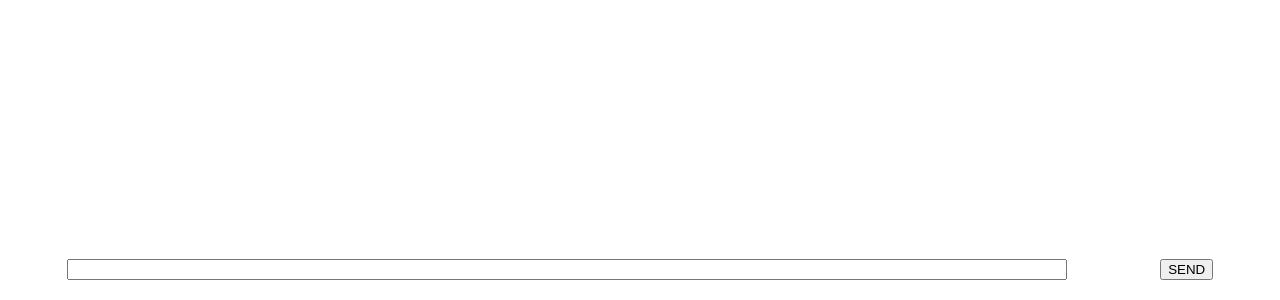
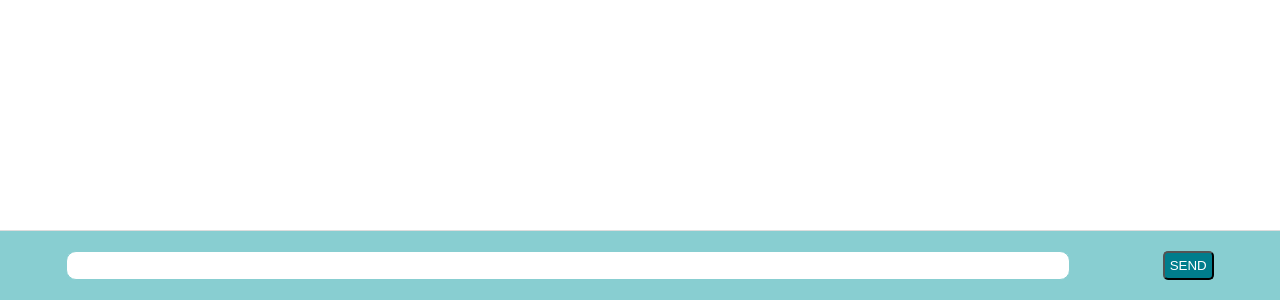
Before and after one commit to johnram528/simple-chat-app, an Angular app in the folder client/: page / in a window 1280 px wide. Shown: the part 500-800 px from the top of the page. Built offline with nearby package versions, Linux system fonts and the light colour scheme.

Commit message:
style chat input

```diff
--- a/client/src/app/components/chat-box/chat-box.component.html
+++ b/client/src/app/components/chat-box/chat-box.component.html
@@ -7,8 +7,8 @@
     </ul>
   </div>
 
-  <div class="chat-input-container flex jc-space-around padding-sm">
+  <div class="chat-input-container flex jc-space-around padding-sm bg-secondary">
     <input [(ngModel)]="newMessage" (keyup)="$event.keyCode == 13 && send()" class="chat-input" />
-    <button class="chat-input-send-btn" (click)="send()">SEND</button>
+    <button class="chat-input-send-btn bg-primary" (click)="send()">SEND</button>
   </div>
 </div>
--- a/client/src/app/components/chat-box/chat-box.component.scss
+++ b/client/src/app/components/chat-box/chat-box.component.scss
@@ -6,6 +6,20 @@
   min-height: 400px;
 }
 
+.chat-input-container {
+  border-top: 1px solid #ddd;
+}
+
 .chat-input {
   width: 80%;
+  border: 1px solid rgb(136, 206, 209);
+  border-radius: 10px;
+  padding: 5px;
 }
+
+.chat-input-send-btn {
+  color: white;
+  padding: 5px;
+  border-radius: 5px;
+  cursor: pointer;
+}
--- a/client/src/styles.scss
+++ b/client/src/styles.scss
@@ -11,6 +11,14 @@ ul { list-style-type: none; }
 
 .full-height {
   height: 100%;
+}
+
+.bg-primary {
+  background-color: #007d8c;
+}
+
+.bg-secondary {
+  background-color: rgb(136, 206, 209);
 }
 
 .flex {
```
